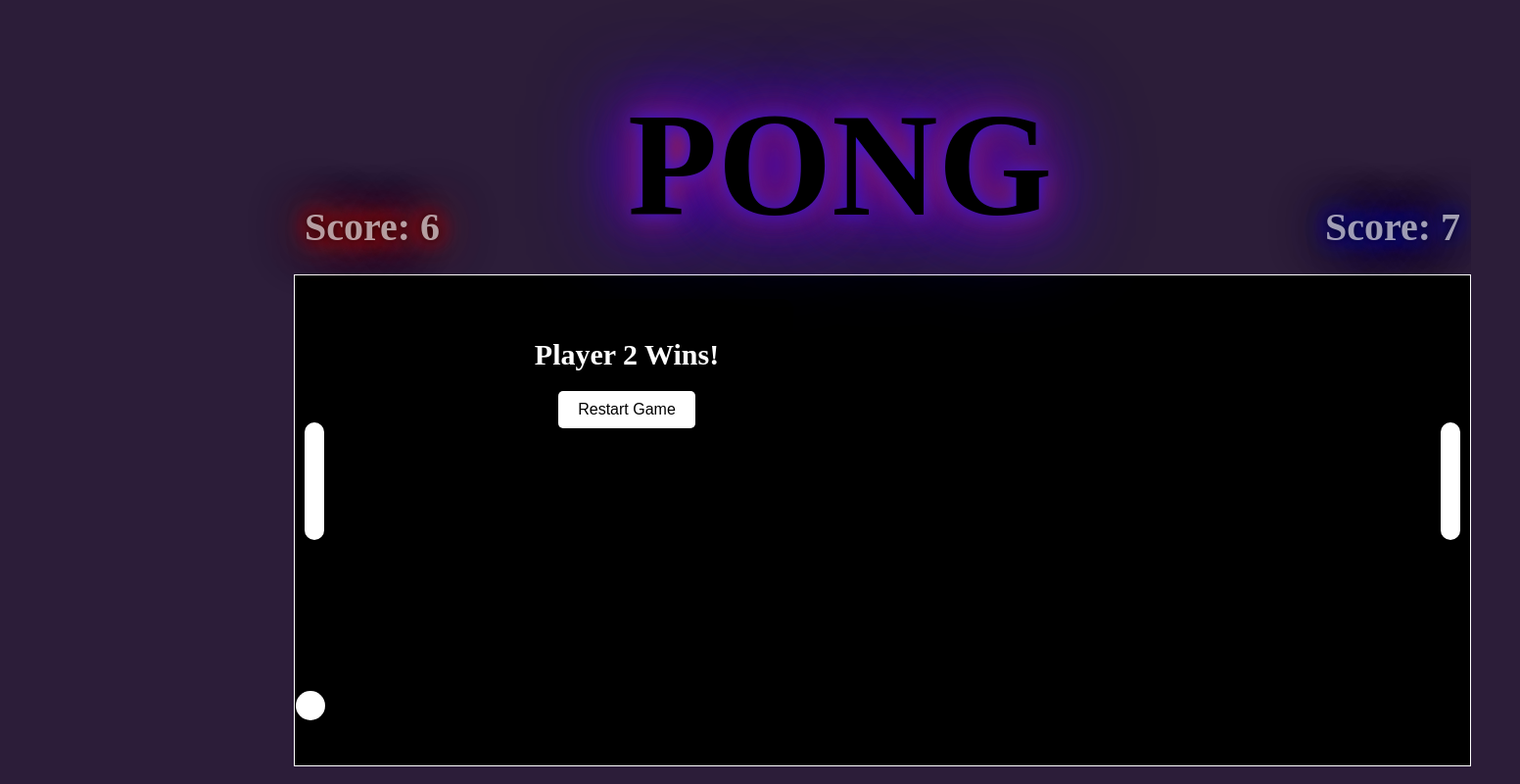
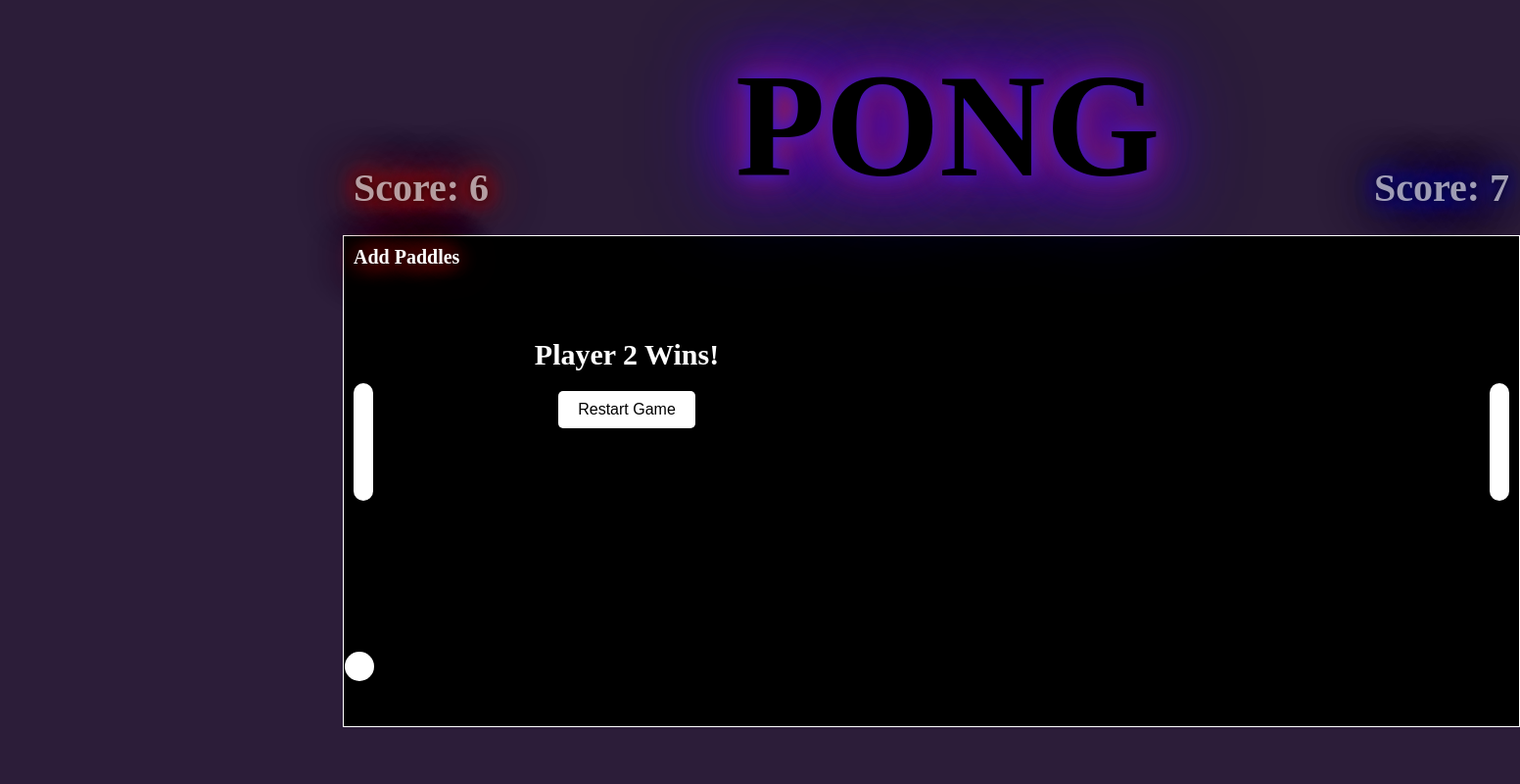
Before and after one commit to aidanjones7876/aidanjones.github.io, a plain HTML site: page asd-projects/pong/index.html in a window 1280 px wide. Shown: the whole page at 98% size, 1552 px wide, since content can reach past the window. Drawn offline with Linux system fonts and the light colour scheme.

Commit message:
unfinished add paddles

```diff
--- a/asd-projects/pong/index.css
+++ b/asd-projects/pong/index.css
@@ -8,15 +8,15 @@ body {
   height: 500px;
   border: 1px solid white;
   background-color: black;
-  left: 300px;
-  top: 280px;
+  left: 350px;
+  top: 240px;
   position: absolute;
 }
 
 #title {
   position: absolute;
   top: -300px;
-  left: 340px;
+  left: 400px;
   font-size: 150px;
   font-weight: bold;
   text-shadow: 0 0 10px rgb(127, 0, 0), 0 0 20px rgb(74, 12, 105), 0 0 30px rgb(79, 0, 163), 0 0 40px rgb(154, 69, 233), 0 0 50px rgb(206, 134, 242), 0 0 60px rgb(247, 0, 255);
@@ -78,6 +78,23 @@ body {
   top: 220px;
 }
 
+#addPaddles {
+  top: -50px;
+  left: 10px;
+  position: absolute;
+  color: white;
+  cursor: pointer;
+  font-size: 20px;
+  font-weight: bold;
+  text-shadow: 0 0 10px rgb(0, 0, 0), 0 0 20px rgb(255, 0, 0), 0 0 30px rgb(139, 6, 6), 0 0 40px rgb(164, 61, 61), 0 0 50px rgb(91, 19, 19), 0 0 60px rgb(79, 7, 7);
+}
+
+#paddleMiddleLeft, #paddleMiddleRight {
+  background-color: rgb(255, 255, 255);
+  left: 550px;
+  top: 150px;
+}
+
 #endGameScreen {
   position: absolute;
   top: 50%;
--- a/asd-projects/pong/index.html
+++ b/asd-projects/pong/index.html
@@ -26,6 +26,9 @@
       <h1 id = "scoreLeft"> Score: 6</h1>
       <h1 id = "scoreRight"> Score: 6</h1>
       <div id = "ball"></div>
+      <div id="addPaddles" style="position: absolute; top: 10px; left: 10px; cursor: pointer;">Add Paddles</div>
+    <div id="paddleMiddleLeft" class="paddle" style="display: none;"></div>
+    <div id="paddleMiddleRight" class="paddle" style="display: none;"></div>
     </div>
   </body>
 </html>
--- a/asd-projects/pong/index.js
+++ b/asd-projects/pong/index.js
@@ -44,6 +44,8 @@ function runProgram() {
   var paddleRight = GameItem("#paddleRight", 0, 0);
   var ball = GameItem("#ball", (Math.random() * 3 + 2) * (Math.random() > 0.5 ? -1 : 1), (Math.random() > 0.5 ? -3 : 1));
 
+  var paddleMiddleLeft = null;
+  var paddleMiddleRight = null;
   // One-time setup
   let interval = setInterval(newFrame, FRAMES_PER_SECOND_INTERVAL);   // execute newFrame every 0.0166 seconds (60 Frames per second)
   $(document).on('keydown', handleKeyDown);                           // change 'eventType' to the type of event you want to handle
@@ -59,6 +61,15 @@ function runProgram() {
   On each "tick" of the timer, a new frame is dynamically drawn using JavaScript
   by calling this function and executing the code inside.
   */
+  function addPaddles() {
+    if (paddleMiddleLeft === null) {
+      paddleMiddleLeft = GameItem("#paddleMiddleLeft", 0, 0);
+      paddleMiddleRight = GameItem("#paddleMiddleRight", 0, 0);
+      $("#paddleMiddleLeft").show();
+      $("#paddleMiddleRight").show();
+    }
+  }
+
   function newFrame() {
     drawGameItem(paddleLeft);
     updateGameItem(paddleLeft);
```
